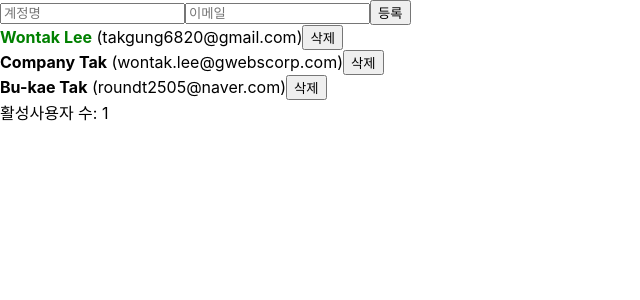
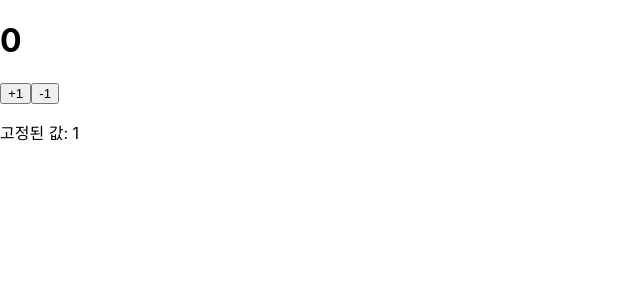
Before and after one commit to hsh0367/react-study, a React (Create React App) app in the folder tak-react/: page / in a window 1280 px wide. Shown: the top 300 px of the page, without its empty margins (0-640 px from the left). Built offline with nearby package versions, Linux system fonts and the light colour scheme.

Commit message:
클래스형 컴포넌트 학습

```diff
--- a/tak-react/src/Counter.js
+++ b/tak-react/src/Counter.js
@@ -1,34 +1,38 @@
-import React, { useReducer } from 'react';
+import React, { Component } from 'react';
 
-function reducer(state, action) {
-  switch (action.type) {
-    case 'INCREMENT':
-      return state + 1;
-    case 'DECREMENT':
-      return state - 1;
-    default:
-      return state;
+class Counter extends Component {
+  state = {
+    counter: 0,
+    fixed: 1
+  };
+
+  handleIncrease = () => {
+    this.setState(
+      {
+        counter: this.state.counter + 1
+      },
+      () => {
+        console.log(this.state.counter);
+      }
+    );
+  };
+
+  handleDecrease = () => {
+    this.setState({
+      counter: this.state.counter - 1
+    });
+  };
+
+  render() {
+    return (
+      <div>
+        <h1>{this.state.counter}</h1>
+        <button onClick={this.handleIncrease}>+1</button>
+        <button onClick={this.handleDecrease}>-1</button>
+        <p>고정된 값: {this.state.fixed}</p>
+      </div>
+    );
   }
 }
 
-function Counter() {
-  const [number, dispatch] = useReducer(reducer, 0);
-
-  const onIncrease = () => {
-    dispatch({ type: 'INCREMENT' });
-  };
-
-  const onDecrease = () => {
-    dispatch({ type: 'DECREMENT' });
-  };
-
-  return (
-    <div>
-      <h1>{ number }</h1>
-      <button onClick={onIncrease}>+1</button>
-      <button onClick={onDecrease}>-1</button>
-    </div>
-  );
-}
-
 export default Counter;
--- a/tak-react/src/index.js
+++ b/tak-react/src/index.js
@@ -1,17 +1,13 @@
 import React from 'react';
-import ReactDOM from 'react-dom/client';
+import ReactDOM from 'react-dom';
 import './index.css';
-import App from './App';
-import reportWebVitals from './reportWebVitals';
+// import App from './App';
+import * as serviceWorker from './serviceWorker';
+import Counter from './Counter';
 
-const root = ReactDOM.createRoot(document.getElementById('root'));
-root.render(
-  <React.StrictMode>
-    <App />
-  </React.StrictMode>
-);
+ReactDOM.render(<Counter />, document.getElementById('root'));
 
-// If you want to start measuring performance in your app, pass a function
-// to log results (for example: reportWebVitals(console.log))
-// or send to an analytics endpoint. Learn more: https://bit.ly/CRA-vitals
-reportWebVitals();
+// If you want your app to work offline and load faster, you can change
+// unregister() to register() below. Note this comes with some pitfalls.
+// Learn more about service workers: https://bit.ly/CRA-PWA
+serviceWorker.unregister();
```
Also changed, not shown: tak-react/src/Hello.js (+14 -12 lines).
